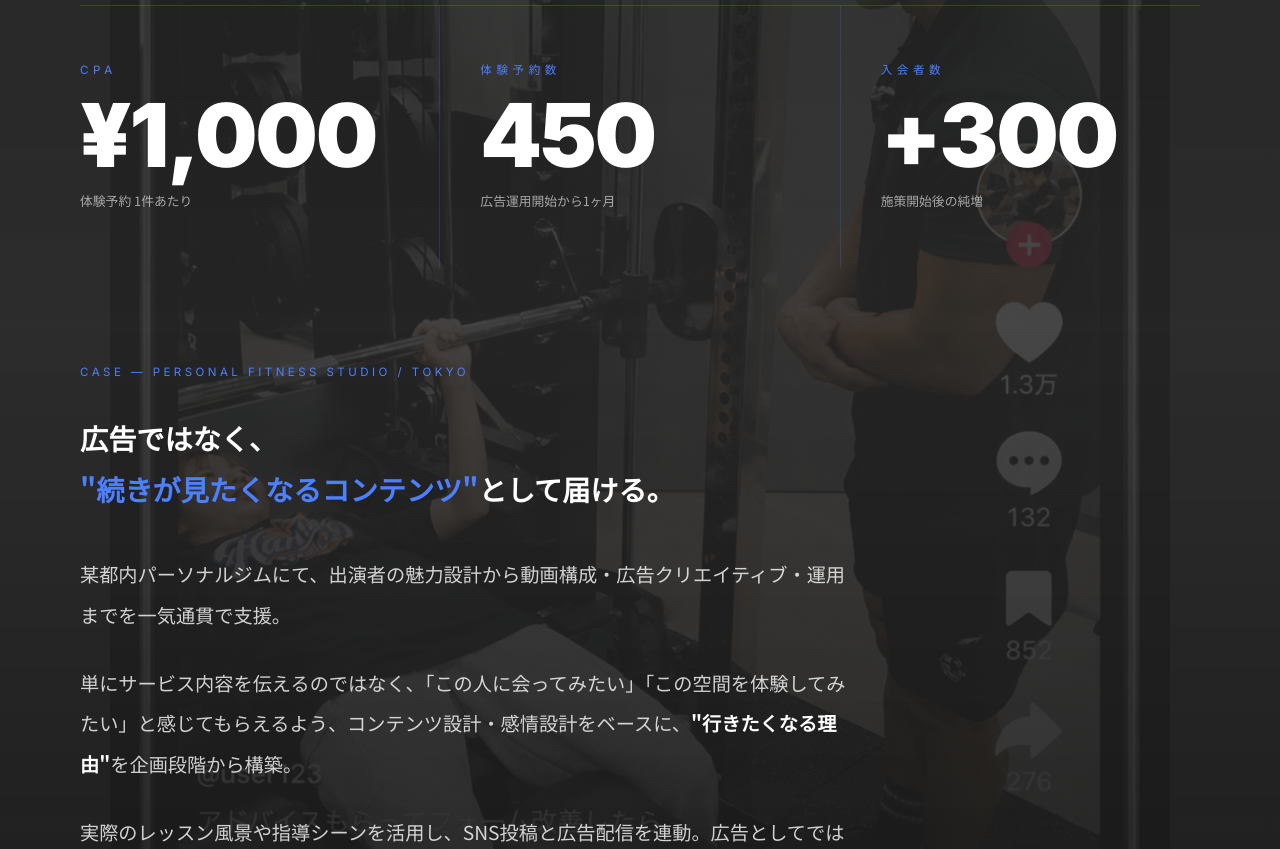
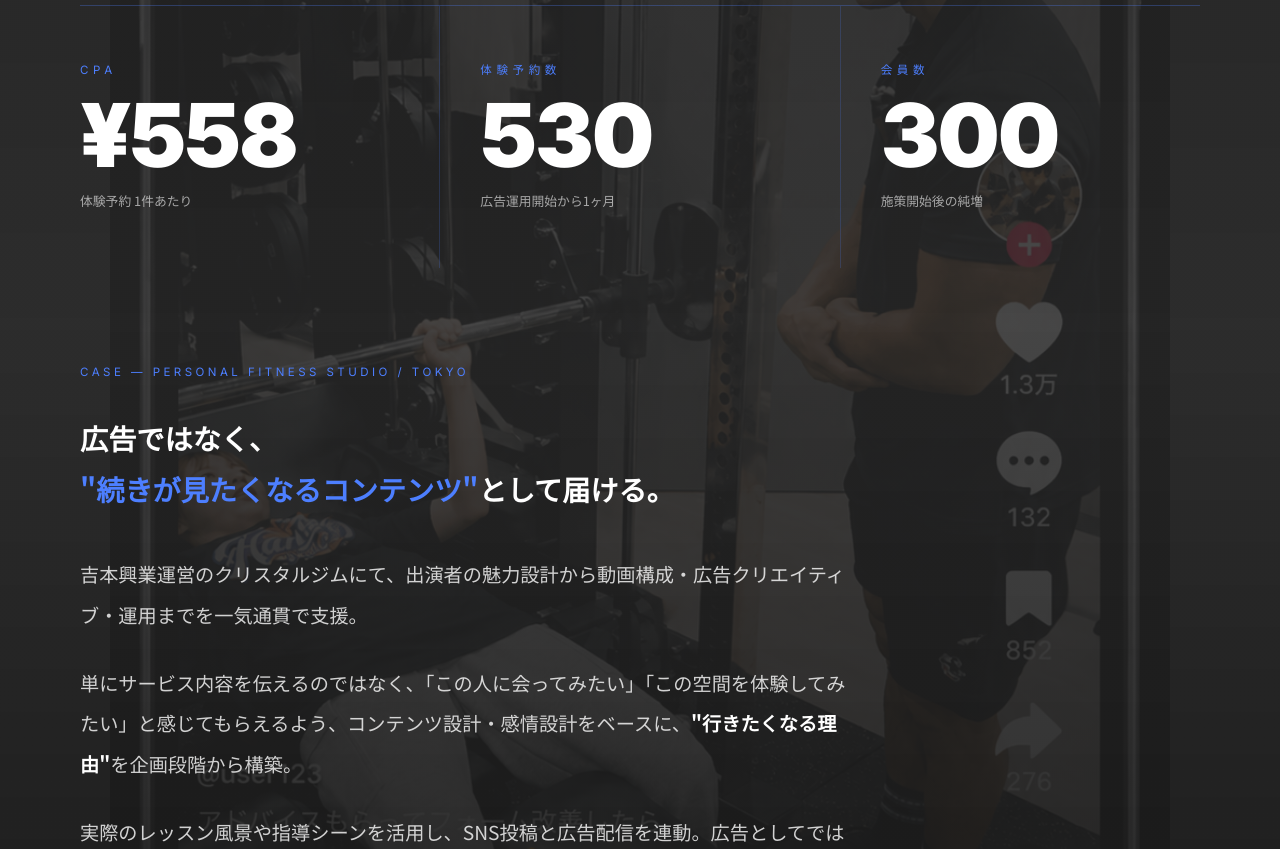
Before and after one commit to fukunaga-faise/faise-lp, a Next.js app: page / in a window 1280 px wide. Shown: the part 5300-6149 px from the top of the page. Built offline with nearby package versions, Linux system fonts and the light colour scheme.

Commit message:
Update Works case study numbers and client name
CPA/reservations/member counts updated to real figures, and the
case study now names the actual client (Yoshimoto Kogyo's Crystal Gym)
instead of the generic placeholder description.

```diff
--- a/src/components/Works.tsx
+++ b/src/components/Works.tsx
@@ -4,9 +4,9 @@ import { useRef, useState, useEffect } from 'react'
 import { motion, useInView } from 'framer-motion'
 
 const stats = [
-  { to: 1000, prefix: '¥', comma: true, label: 'CPA', sub: '体験予約 1件あたり' },
-  { to: 450,  prefix: '',  comma: false, label: '体験予約数', sub: '広告運用開始から1ヶ月' },
-  { to: 300,  prefix: '+', comma: false, label: '入会者数', sub: '施策開始後の純増' },
+  { to: 558,  prefix: '¥', comma: true, label: 'CPA', sub: '体験予約 1件あたり' },
+  { to: 530,  prefix: '',  comma: false, label: '体験予約数', sub: '広告運用開始から1ヶ月' },
+  { to: 300,  prefix: '',  comma: false, label: '会員数', sub: '施策開始後の純増' },
 ]
 
 function CountUp({ to, prefix = '', comma = false, duration = 1.8, delay = 0, inView }: {
@@ -118,7 +118,7 @@ export default function Works() {
           {/* Body */}
           <div className="space-y-7 text-[clamp(15px,1.5vw,20px)] text-white/80 leading-[2.1]">
             <p>
-              某都内パーソナルジムにて、出演者の魅力設計から動画構成・広告クリエイティブ・運用までを一気通貫で支援。
+              吉本興業運営のクリスタルジムにて、出演者の魅力設計から動画構成・広告クリエイティブ・運用までを一気通貫で支援。
             </p>
             <p>
               単にサービス内容を伝えるのではなく、「この人に会ってみたい」「この空間を体験してみたい」と感じてもらえるよう、コンテンツ設計・感情設計をベースに、<em className="not-italic text-white font-semibold">"行きたくなる理由"</em>を企画段階から構築。
```
